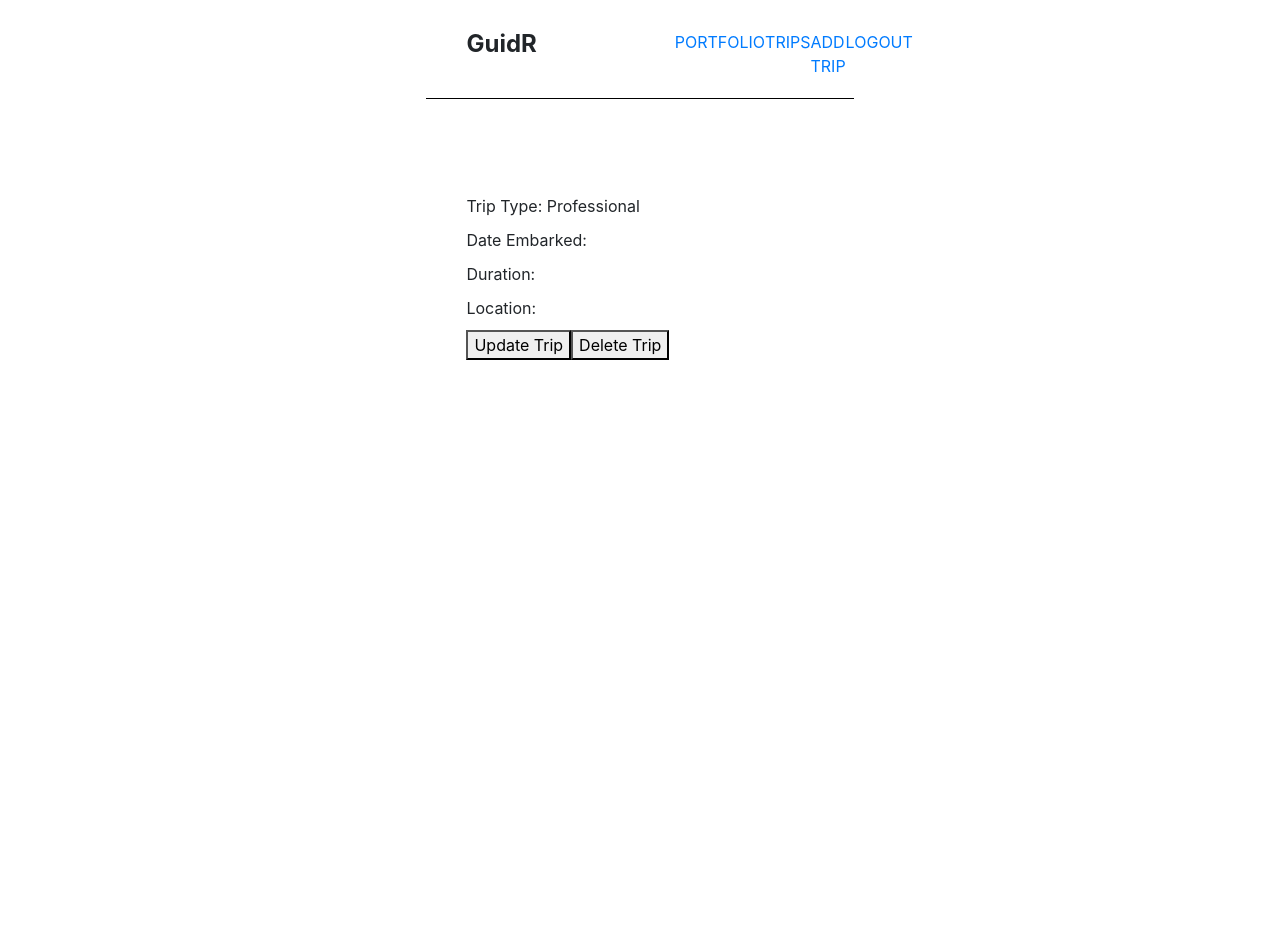
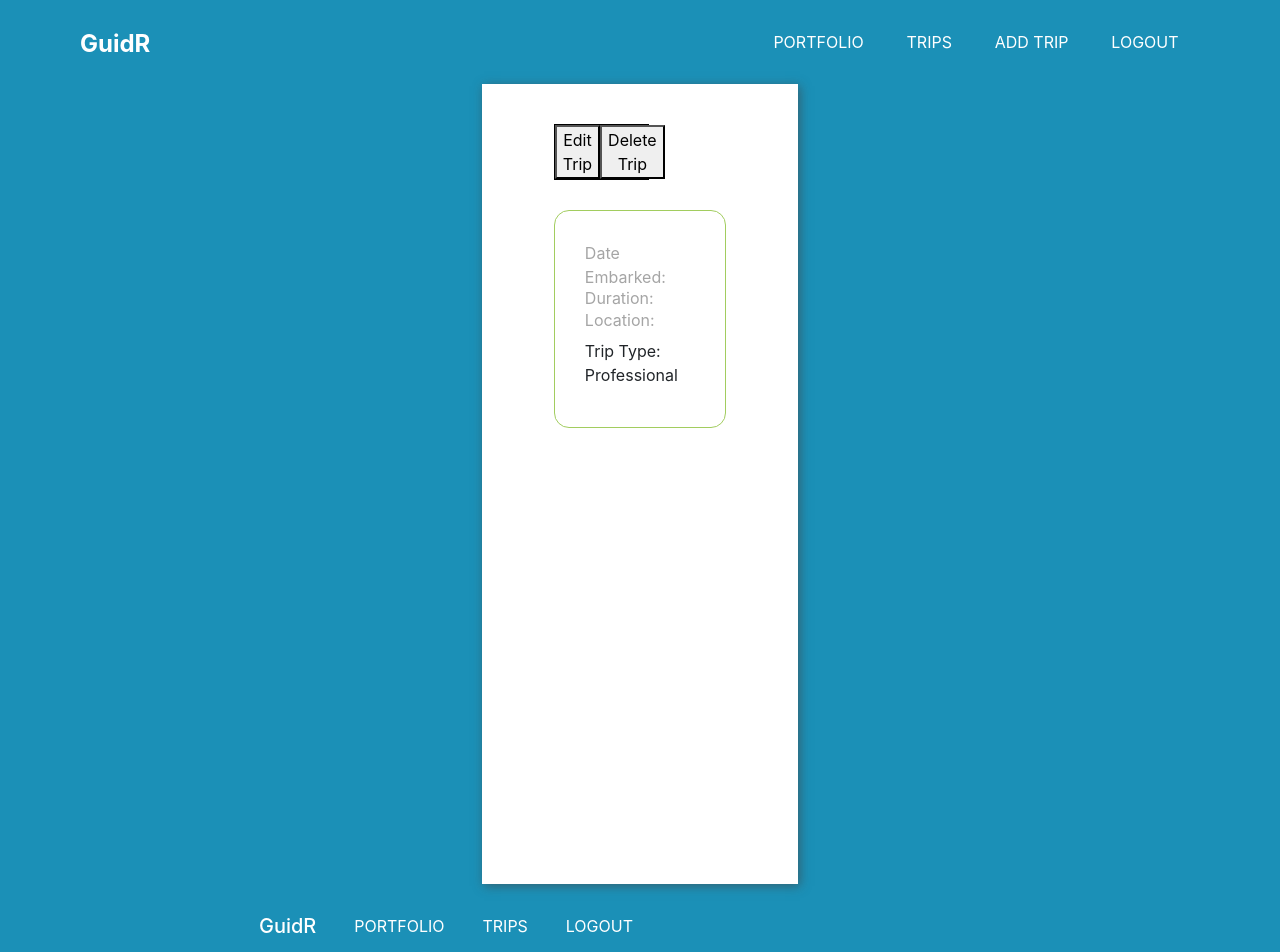
Before and after one commit to build-guidr/guidr-FE, a React (Create React App) app in the folder guidr/: page /trips/1 in a window 1280 px wide. Shown: the top 952 px of the page. Before the commit the page ends 800 px from the top, so only its background shows below. Built offline with nearby package versions, Linux system fonts and the light colour scheme; no server answers; sample sign-in values are in the browser's storage.

Commit message:
Style main header and footer navs for gated content, and trip and individual trips pages based on UX design layout and color schemes.

```diff
--- a/guidr/src/App.css
+++ b/guidr/src/App.css
@@ -4,4 +4,6 @@
   justify-content: space-between;
   width: 100%;
   height: 100%;
+  min-height: 100vh;
+  position: relative;
 }
--- a/guidr/src/App.js
+++ b/guidr/src/App.js
@@ -4,7 +4,8 @@ import {
   Route,
   Link,
   NavLink,
-  Switch
+  Switch,
+  withRouter
 } from "react-router-dom";
 import PrivateRoute from "./components/PrivateRoute/PrivateRoute";
 import axios from "axios";
@@ -30,7 +31,7 @@ class App extends Component {
         <Switch>
           <Route path="/signup" render={props => <Signup {...props} />} />
           <Route exact path="/" render={props => <Login {...props} />} />
-          <PrivateRoute path="/my-trips" component={Trips} />
+          <PrivateRoute path="/my-trips/:id" component={Trips} />
           <PrivateRoute path="/my-portfolio" component={Portfolio} />
           <PrivateRoute path="/edit-trip/:id" component={EditTripForm} />
           <PrivateRoute path="/add-trip" component={AddTripForm} />
@@ -41,4 +42,4 @@ class App extends Component {
   }
 }
 
-export default App;
+export default withRouter(App);
--- /dev/null
+++ b/guidr/src/components/GatedContent/Footer.js
@@ -0,0 +1,28 @@
+import React from "react";
+import { NavLink, Link } from "react-router-dom";
+
+function Footer() {
+  const logout = e => {
+    e.preventDefault();
+    localStorage.removeItem("token");
+    window.location = "/";
+  };
+
+  return (
+    <div className="gated-content-footer-container">
+      <footer>
+        <nav className="gated-content-footer-nav">
+          <h2>GuidR</h2>
+          <NavLink to="/my-portfolio">PORTFOLIO</NavLink>
+          <NavLink to="/my-trips">TRIPS</NavLink>
+          <NavLink exact to="/" onClick={logout}>
+            LOGOUT
+          </NavLink>
+        </nav>
+        <p>© 2019 GuidR, Inc. </p>
+      </footer>
+    </div>
+  );
+}
+
+export default Footer;
--- a/guidr/src/components/GatedContent/GatedContent.css
+++ b/guidr/src/components/GatedContent/GatedContent.css
@@ -1,4 +1,11 @@
 /* TRIPS.JS STYLING */
+.main {
+  background: #1b90b7;
+  height: 100%;
+  width: 100%;
+  position: relative;
+  min-height: 100vh;
+}
 .trips-main-container {
   display: flex;
   flex-direction: column;
@@ -6,11 +13,17 @@
   margin: 0 auto;
   max-width: 1200px;
   margin-top: 3rem;
+  background: white;
+  height: 100%;
+  position: relative;
+  margin-bottom: 10rem;
+  min-height: 90vh;
 }
 
 .trips-main-container h1 {
   font-size: 3rem;
   text-align: center;
+  margin-top: 3rem;
 }
 
 /* Tab/filter styling on Trips.js */
@@ -26,22 +39,39 @@
 
 button.tab {
   width: 20%;
-  border: 1px solid #2f454e;
-  background: white;
+  border: none;
+  color: #767676;
+  background: #d0d1d1;
   margin-top: 1.5rem;
   margin-bottom: 1.5rem;
-  padding-top: 1.5rem;
-  padding-bottom: 1.5rem;
+  padding-top: 2rem;
+  padding-bottom: 2rem;
+  padding-left: 2rem;
+  padding-right: 2rem;
   font-size: 1.6rem;
   margin-right: 1rem;
-  color: black;
   border-radius: 8px;
 }
 
+button.tab:focus {
+  outline: 0;
+}
+
 .tab.active-tab {
+  border: 0;
   font-weight: bold;
-  background: #2f454e;
+  background: #1b90b7;
   color: white;
+}
+
+.content-box {
+  box-shadow: 2px 2px 6px rgba(67, 67, 67, 0.6);
+  max-width: 1200px;
+  background: white;
+  height: 100%;
+  position: relative;
+  min-height: 100vh;
+  padding-bottom: 2rem;
 }
 
 .trips-content-container {
@@ -53,15 +83,24 @@ button.tab {
 }
 
 .trip-content-module {
+  border: none;
   width: 30%;
-  border: 1px solid black;
-  padding: 1.5rem;
+  padding: 3rem;
   margin-bottom: 2rem;
   border-radius: 8px;
+  box-shadow: 2px 2px 10px rgba(67, 67, 67, 0.6);
+  text-align: center;
 }
 
 .trip-content-module h2 {
   font-size: 2rem;
+}
+
+.trip-content-module button {
+  background: #a2cd5f;
+  padding: 1rem 4rem 1rem 4rem;
+  border: none;
+  font-size: 1.6rem;
 }
 /* Styling for Trip.js (Individual Trip pages) */
 
@@ -74,6 +113,59 @@ button.tab {
   margin-top: 3rem;
 }
 
+.trip-card {
+  box-shadow: 2px 2px 10px rgba(67, 67, 67, 0.6);
+  display: flex;
+  flex-direction: column;
+  font-size: 1.6rem;
+  margin: 0 auto;
+  max-width: 1200px;
+  background: white;
+  height: 100%;
+  position: relative;
+  margin-bottom: 10rem;
+  min-height: 100vh;
+}
+
+.trip-content-container {
+  margin: 0 auto;
+  display: flex;
+  justify-content: center;
+  text-align: left;
+  width: 80%;
+}
+
+.title-ctas {
+  display: flex;
+  flex-direction: row;
+  margin-bottom: 3rem;
+  border: 1px solid black;
+  width: 55%;
+  justify-content: space-between;
+}
+
+.trip-content-container h1 {
+  font-size: 3rem;
+  margin-bottom: 3rem;
+}
+
+.trip-details {
+  border: 1.5px solid #a2cd5f;
+  padding: 3rem;
+  border-radius: 15px;
+  margin-bottom: 4rem;
+}
+
+.mini-details {
+  margin-bottom: 1rem;
+  color: #a5a5a5;
+}
+
+.mini-details p {
+  margin-bottom: -0.25rem;
+  color: #a5a5a5;
+}
+
 /* Styling Gated Content entire nav, on GatedContentNav.js */
 
 .gated-content-header-container {
@@ -82,9 +174,20 @@ button.tab {
   justify-content: space-between;
   padding-left: 4rem;
   padding-right: 4rem;
-  border-bottom: 0.5px solid black;
   padding-bottom: 2rem;
-  margin-bottom: 4rem;
+  background: #1b90b7;
+  color: white;
+}
+
+.gated-content-header-container a {
+  text-decoration: none;
+  color: white;
+}
+
+.gated-content-header-container a:hover {
+  text-decoration: none;
+  color: white;
+  font-weight: bold;
 }
 
 .gated-content-header-container h2 {
@@ -117,3 +220,42 @@ button.tab {
   padding-left: 4rem;
   padding-right: 4rem;
 }
+
+footer {
+  display: flex;
+  flex-direction: column;
+  position: absolute;
+  bottom: 0;
+  width: 100%;
+  height: 10rem;
+  padding-bottom: 3rem;
+  padding-top: 3rem;
+}
+
+.gated-content-footer-nav {
+  display: flex;
+  flex-direction: row;
+  width: 40%;
+  justify-content: space-around;
+  padding-left: 10rem;
+  margin-left: 14rem;
+  height: 3rem;
+}
+
+.gated-content-footer-nav a {
+  color: white;
+  font-size: 1.6rem;
+}
+
+.gated-content-footer-nav h2 {
+  color: white;
+  font-size: 2rem;
+}
+
+footer p {
+  padding-left: 10rem;
+  margin-left: 18rem;
+  margin-top: 2rem;
+  font-size: 1.6rem;
+  color: white;
+}
--- a/guidr/src/components/GatedContent/GatedContentNav.js
+++ b/guidr/src/components/GatedContent/GatedContentNav.js
@@ -1,5 +1,5 @@
 import React from "react";
-import { NavLink, Link } from "react-router-dom";
+import { NavLink, Link, withRouter } from "react-router-dom";
 
 function GatedContentNav() {
   const logout = e => {
@@ -13,7 +13,7 @@ function GatedContentNav() {
       <h2 className="nav-brand-name">GuidR</h2>
       <nav className="gated-content-nav">
         <NavLink to="/my-portfolio">PORTFOLIO</NavLink>
-        <NavLink to="/my-trips">TRIPS</NavLink>
+        <NavLink to="/my-trips/2">TRIPS</NavLink>
         <NavLink to="/add-trip">ADD TRIP</NavLink>
         <NavLink exact to="/" onClick={logout}>
           LOGOUT
--- a/guidr/src/components/GatedContent/Trip.js
+++ b/guidr/src/components/GatedContent/Trip.js
@@ -2,6 +2,9 @@ import React, { Component } from "react";
 import axios from "axios";
 import { Link } from "react-router-dom";
 import GatedContentNav from "./GatedContentNav";
+import Footer from "./Footer";
+import "./GatedContent.css";
+import { Button } from "reactstrap";
 
 export default class Trip extends Component {
   constructor() {
@@ -29,23 +32,6 @@ export default class Trip extends Component {
         console.error("USERS ERROR", error);
       });
   }
-
-  updateTrip = updatedTrip => {
-    axios
-      .put(
-        `https://ls-guidr.herokuapp.com/api/trips/${updatedTrip.id}`,
-        updatedTrip
-      )
-      .then(res => {
-        this.setState({ trips: res.data });
-        console.log(res);
-        // redirect
-        this.props.history.push(`/trips/${updatedTrip.id}`);
-      })
-      .catch(err => {
-        console.log(err);
-      });
-  };
 
   deleteTrips = id => {
     return axios
@@ -83,27 +69,38 @@ export default class Trip extends Component {
 
     console.log(this.state.trip);
     return (
+      <div className="main">
         <div className="trip-main-container">
+          <GatedContentNav />
+          <div className="trip-card">
+            <div className="trip-content-container">
+              <div className="title-ctas">
+                <h1>{this.state.trip.title}</h1>
+                <button onClick={this.updateTrip}>Edit Trip</button>
+                <button onClick={this.deleteTrip}>Delete Trip</button>
+              </div>
               <div>
-          <GatedContentNav />
+                <div className="trip-details">
+                  <div className="mini-details">
+                    <p>Date Embarked: {this.state.trip.date}</p>
+                    <p>Duration: {this.state.trip.duration}</p>
+                    <p>Location: {this.state.trip.location}</p>
                   </div>
-        <div className="trip-content-container">
-          <h1>{this.state.trip.title}</h1>
-          <div>
                   <p>{this.state.trip.description}</p>
                   <p>
                     Trip Type:
                     {` ${
-                this.state.trip.professional === 1 ? "Private" : "Professional"
+                      this.state.trip.professional === 1
+                        ? "Private"
+                        : "Professional"
                     }`}
                   </p>
-            <p>Date Embarked: {this.state.trip.date}</p>
-            <p>Duration: {this.state.trip.duration}</p>
-            <p>Location: {this.state.trip.location}</p>
-            <button onClick={this.updateTrip}>Update Trip</button>
-            <button onClick={this.deleteTrip}>Delete Trip</button>
                 </div>
               </div>
+            </div>
+          </div>
+        </div>
+        <Footer />
       </div>
     );
   }
--- a/guidr/src/components/GatedContent/Trips.js
+++ b/guidr/src/components/GatedContent/Trips.js
@@ -4,6 +4,7 @@ import axiosWithAuth from "../utils/axiosWithAuth";
 import axios from "axios";
 import { Link } from "react-router-dom";
 import GatedContentNav from "./GatedContentNav";
+import Footer from "./Footer";
 import "./GatedContent.css";
 import { Button } from "reactstrap";
 
@@ -37,7 +38,9 @@ class Trips extends Component {
 
   componentDidMount() {
     axios
-      .get("https://ls-guidr.herokuapp.com/api/trips")
+      .get(
+        `https://ls-guidr.herokuapp.com/api/trips/${this.props.match.params.id}`
+      )
       .then(res => {
         const trips = res.data;
         console.log("Res", res.data);
@@ -69,15 +72,15 @@ class Trips extends Component {
   render() {
     if (!this.state.trips) return <button>Add your first trip!</button>;
     return (
+      <div className="main">
         <div className="trips-main-container">
-        <div>
           <GatedContentNav />
-        </div>
+          <section className="content-box">
             <h1>My Trips</h1>
             <div className="tabs">
               {this.tabs.map(tab => {
                 return (
-              <Button
+                  <button
                     key={tab.key}
                     className={`tab${
                       this.state.activeTab === tab.key ? " active-tab" : ""
@@ -85,7 +88,7 @@ class Trips extends Component {
                     onClick={e => this.updateFilter(e, tab)}
                   >
                     {tab.label}
-              </Button>
+                  </button>
                 );
               })}
             </div>
@@ -100,6 +103,9 @@ class Trips extends Component {
                 </div>
               ))}
             </div>
+          </section>
+        </div>
+        <Footer />
       </div>
     );
   }
--- a/guidr/src/components/PrivateRoute/PrivateRoute.js
+++ b/guidr/src/components/PrivateRoute/PrivateRoute.js
@@ -1,4 +1,4 @@
-import React, { Component } from "react";
+import React from "react";
 import { Route, Redirect } from "react-router-dom";
 
 //Requirements:
--- a/guidr/src/index.css
+++ b/guidr/src/index.css
@@ -137,4 +137,6 @@ body {
   font-family: sans-serif;
   width: 100%;
   height: 100%;
+  position: relative;
+  background: #1b90b7;
 }
--- a/guidr/src/index.js
+++ b/guidr/src/index.js
@@ -1,15 +1,15 @@
 import React from "react";
 import ReactDOM from "react-dom";
-import { BrowserRouter as Router, withRouter } from "react-router-dom";
+import { BrowserRouter as Router } from "react-router-dom";
 import "./index.css";
 import App from "./App";
 import "bootstrap/dist/css/bootstrap.css";
 
-const AppWithRouter = withRouter(App);
+// const AppWithRouter = withRouter(App);
 
 ReactDOM.render(
   <Router>
-    <AppWithRouter />
+    <App />
   </Router>,
   document.getElementById("root")
 );
```
Also changed, not shown: 1 other file (tests, documents, lock files or other folders). Lines whose indentation alone changed are shown as unchanged.
